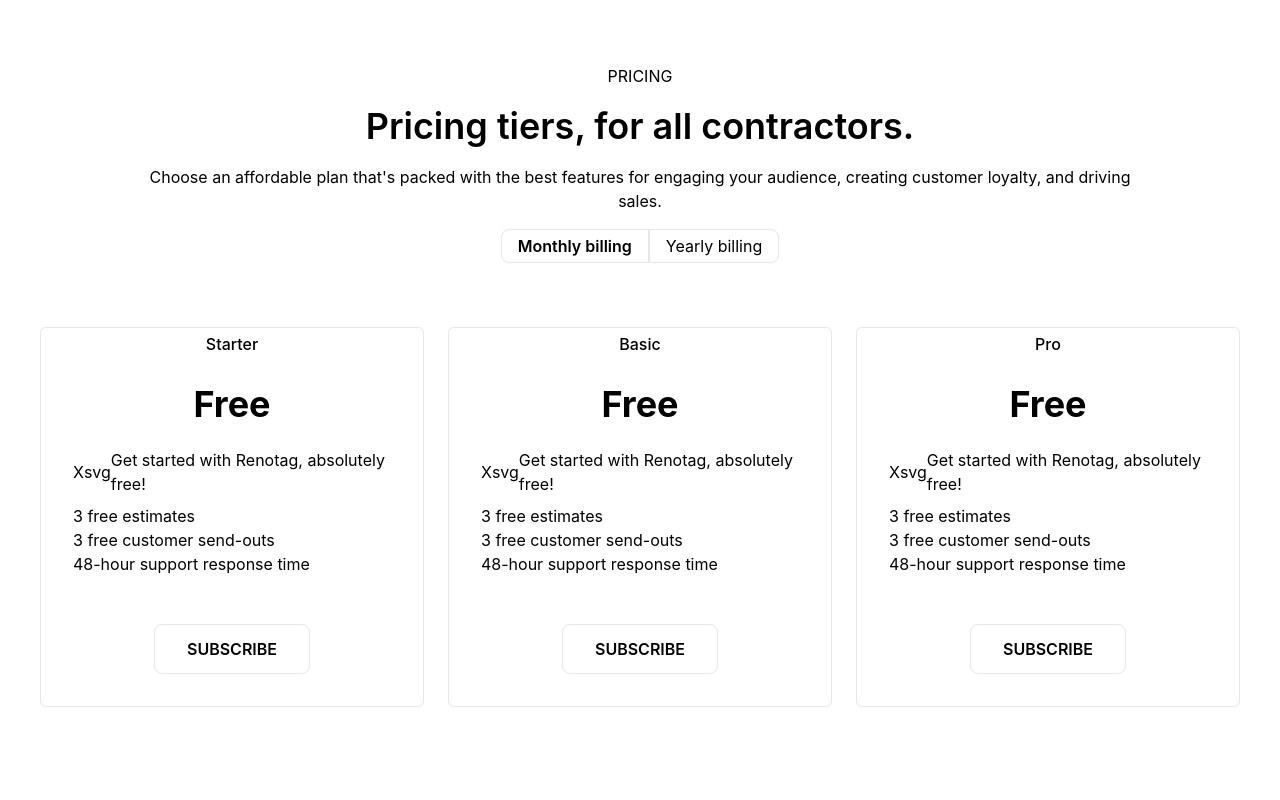
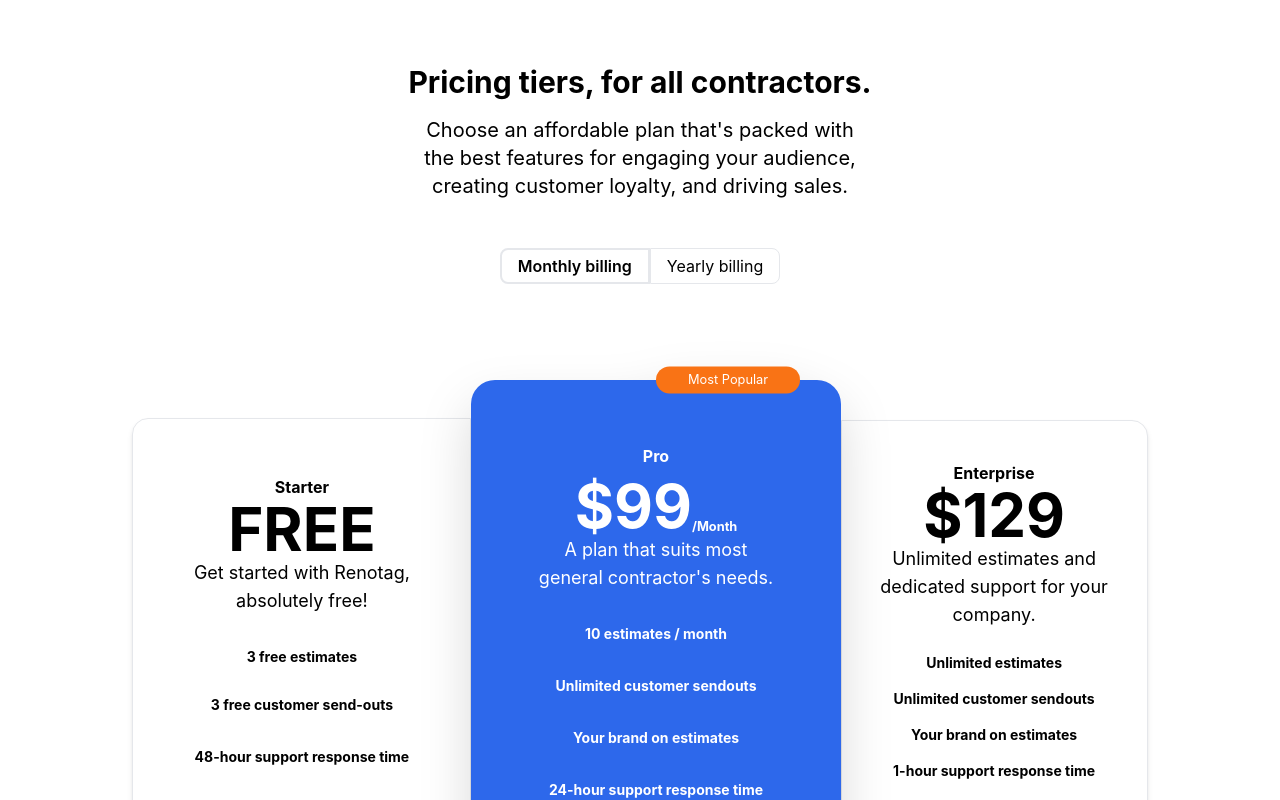
Before and after one commit to davincecode/nextjs-challenge, a Next.js app: page / in a window 1280 px wide. Shown: the top 800 px of the page. Built offline with nearby package versions, Linux system fonts and the light colour scheme.

Commit message:
Update pricing component responsiveness

```diff
--- a/components/PriceList.jsx
+++ /dev/null
@@ -1,46 +0,0 @@
-import price from "/data/price"
-
-function PriceList() {
-  return (
-    <>
-
-  <section className="py-6 dark:bg-coolGray-800 dark:text-coolGray-50">
-	<div className="container mx-auto p-4 sm:p-10">
-          <div className="mb-16 space-y-4 text-center">
-            <label>PRICING</label>
-			<h1 className="text-4xl font-semibold leading-tight">Pricing tiers, for all contractors.</h1>
-			<p className="px-4 sm:px-8 lg:px-24">Choose an affordable plan that&apos;s packed with the best features for engaging your audience, creating customer loyalty, and driving sales.</p>
-			<div>
-				<button className="px-4 py-1 font-semibold border rounded-l-lg dark:bg-violet-400 dark:border-violet-400 dark:text-coolGray-900">Monthly billing</button>
-				<button className="px-4 py-1 border rounded-r-lg dark:border-violet-400">Yearly billing</button>
-			</div>
-    </div>
-    <div className="grid max-w-md grid-cols-1 gap-6 mx-auto auto-rows-fr lg:max-w-full lg:gap-2 xl:gap-6 lg:grid-cols-3">
-        { price.map((item) => (
-            <div className="relative z-0 flex flex-col items-center p-8 border rounded-md" key={item.id}>
-              <span className="absolute top-0 px-6 pt-1 pb-2 font-medium rounded-b-lg dark:bg-violet-400 dark:text-coolGray-900">{ item.name }</span>
-                <p className="my-6 text-4xl font-bold dark:text-violet-400">{ item.price }</p>
-                <ul className="flex-1 space-y-2">
-                  <li className="flex items-center space-x-2">
-                    Xsvg
-                    <span>{ item.description }</span>
-                  </li>
-                  <div>{ item.details.map(
-                    (detail) => (
-                      <li className="flex items-center space-x-2" key={ detail }>
-                        <span>{ detail }</span>
-                      </li>
-                    ))}
-                  </div>
-                </ul>
-              <button className="px-4 py-2 mt-4 font-semibold uppercase border rounded-lg md:mt-12 sm:py-3 sm:px-8 dark:border-violet-400">Subscribe</button>
-            </div>
-          ))}
-    </div>
-	</div>
-  </section>
-        </>
-  )
-}
-
-export default PriceList;
--- /dev/null
+++ b/components/Pricing_One.jsx
@@ -0,0 +1,85 @@
+import React, { useState } from 'react'
+
+
+
+function Pricing_One() {
+
+const [subscription, setSubscription] = useState(true);
+
+  return (
+    <>
+    <section className="sans py-16 antialiased bg-primary-grey md:w-3/5 container mx-auto">
+          <div className="flex flex-col items-center mb-8">
+            <h1 className="text-3xl text-primary-white font-bold">Pricing tiers, for all contractors.</h1>
+            <p className="text-xl text-primary-white py-4 text-center md:w-3/5">Choose an affordable plan that&apos;s packed with the best features for engaging your audience, creating customer loyalty, and driving sales.
+            </p>
+          </div>
+
+          <div className='item-center w-auto justify-center flex mb-12'>
+          <button className="px-4 py-1 font-semibold border-2 rounded-l-lg dark:bg-[#2563eb] dark:border-[#2563eb] dark:text-[#fff]" onClick={() => setSubscription(true)}>Monthly billing</button>
+				  <button className="px-4 py-1 border rounded-r-lg dark:border-[#2563eb] hover:bg-[#2563eb] hover:text-[#fff] active:bg-[#2563eb] focus:outline-none" onClick={() => setSubscription(false)}>Yearly billing</button>
+          </div>
+
+
+          <section className="flex flex-col lg:flex-row items-center lg:justify-center w-full lg:px-10 py-12">
+
+            <article className="hover:shadow-2xl hover:bg-[#f7f8f9] cursor-pointer duration-300 w-4/5 lg:w-custom mb-10 lg:px-8 py-14 text-center text-primary-dark bg-primary-white border rounded-2xl lg:rounded-r-none lg:rounded-l-2xl shadow-md min-h-[520px] flex-1">
+              <h5 className="font-bold text-base">Starter</h5>
+              <h2 className="pb-4 flex justify-center flex-col font-bold ">
+                <span className="text-6xl">FREE</span>
+                <span className="text-lg font-normal flex-wrap px-4">Get started with Renotag, absolutely free!</span>
+              </h2>
+              <ul className="text-sm font-bold">
+                <li className="pt-4 pb-4 ">3 free estimates</li>
+                <li className="pt-3 pb-4 ">3 free customer send-outs</li>
+                <li className="pt-4 pb-4 ">48-hour support response time</li>
+              </ul>
+              <button className="border bg-[#3b81f6] text-[#fff] hover:text-[#fff] hover:bg-[#2563eb] uppercase text-center text-sm mt-12 xl:px-24 px-12 sm:px-16 py-4 font-bold text-primary-very-light rounded-md">
+              Subscribe
+              </button>
+          </article>
+
+      <article className="hover:shadow-2xl cursor-pointer duration-300 lg:w-custom w-4/5 mb-10 py-16 lg:px-12 text-center text-white bg-[#2d68eb] rounded-3xl drop-shadow-2xl z-10 min-h-[600px] flex-1" >
+            <h5 className="font-bold text-base ">Pro</h5>
+            <small className='absolute top-0 bg-[#f97315] px-8 py-1 rounded-full -translate-y-1/2'>Most Popular</small>
+            <div className="flex-col font-bold pb-4 mt-2  flex justify-center">
+              <div className='flex flex-row justify-center items-end'>
+                <span className="text-6xl ">${ subscription ? 99 : 79 }</span>
+                <small>/Month</small>
+              </div>
+              <span className="text-lg font-normal flex-wrap px-4">A plan that suits most general contractor&apos;s needs.</span>
+        </div>
+        <ul className=" text-sm font-bold">
+          <li className="pt-4 pb-4 ">10 estimates / month</li>
+          <li className="pt-4 pb-4 ">Unlimited customer sendouts</li>
+          <li className="pt-4 pb-4 ">Your brand on estimates</li>
+          <li className="pt-4 pb-4 ">24-hour support response time</li>
+        </ul>
+        <button className="border bg-[#fff] text-[#2d68eb] hover:text-[#fff] hover:bg-[#2d68eb] uppercase text-center text-sm mt-10 md:px-24 px-12 sm:px-16 py-4 rounded-md font-bold">
+          Subscribe
+        </button>
+      </article>
+
+      <article className="hover:shadow-2xl hover:bg-[#f7f8f9] cursor-pointer duration-300 bg-white w-4/5 lg:w-custom mb-10 lg:px-4 py-10 text-center text-primary-dark rounded-2xl lg:rounded-l-none lg:rounded-r-2xl border shadow-md min-h-[520px] flex-1">
+        <h5 className="font-bold text-base">Enterprise</h5>
+        <h2 className="flex flex-col justify-center pb-4 font-bold ">
+              <span className="text-6xl">${ subscription ? 129 : 105 }</span>
+              <span className="text-lg font-normal flex-wrap px-4">Unlimited estimates and dedicated support for your company.</span>
+        </h2>
+        <ul className="text-sm font-bold">
+          <li className="pt-2 pb-2 ">Unlimited estimates</li>
+          <li className="pt-2 pb-2 ">Unlimited customer sendouts</li>
+          <li className="pt-2 pb-2 ">Your brand on estimates</li>
+          <li className="pt-2 pb-2 ">1-hour support response time</li>
+        </ul>
+        <button className="border bg-[#3b81f6] text-[#fff] hover:text-[#fff] hover:bg-[#2563eb] uppercase text-center text-sm mt-12 xl:px-24 px-12 sm:px-16 py-4 rounded-md font-bold text-primary-very-light">
+        Subscribe
+        </button>
+      </article>
+    </section>
+        </section>
+    </>
+  )
+}
+
+export default Pricing_One
--- a/data/price.jsx
+++ /dev/null
@@ -1,29 +0,0 @@
-const price = [
-  {
-    id: 1,
-    name: "Starter",
-    price: "Free",
-    description: "Get started with Renotag, absolutely free!",
-    details: ["3 free estimates", "3 free customer send-outs", "48-hour support response time"],
-    link: "https://renotag.com/",
-  },
-  {
-    id: 2,
-    name: "Basic",
-    price: "Free",
-    description: "Get started with Renotag, absolutely free!",
-    details: ["3 free estimates", "3 free customer send-outs", "48-hour support response time"],
-    link: "https://renotag.com/",
-  },
-  {
-    id: 3,
-    name: "Pro",
-    price: "Free",
-    description: "Get started with Renotag, absolutely free!",
-    details: ["3 free estimates", "3 free customer send-outs", "48-hour support response time"],
-    link: "https://renotag.com/",
-  },
-
-]
-
-export default price
--- a/package.json
+++ b/package.json
@@ -11,7 +11,8 @@
   "dependencies": {
     "next": "12.1.6",
     "react": "18.1.0",
-    "react-dom": "18.1.0"
+    "react-dom": "18.1.0",
+    "react-icons": "^4.3.1"
   },
   "devDependencies": {
     "autoprefixer": "^10.4.7",
--- a/pages/_app.js
+++ b/pages/_app.js
@@ -1,4 +1,4 @@
-import '../styles/globals.css'
+import "../styles/globals.css"
 
 function MyApp({ Component, pageProps }) {
   return <Component {...pageProps} />
--- a/pages/index.js
+++ b/pages/index.js
@@ -1,9 +1,9 @@
-import PriceList from "../components/priceList"
+import Pricing_One from "../components/Pricing_One"
 
 export default function Home() {
   return (
     <>
-      <PriceList />
+      <Pricing_One />
     </>
   )
 }
```
Also changed, not shown: data/pricing.json (added, +29 -0 lines), 1 other file (tests, documents, lock files or other folders).
